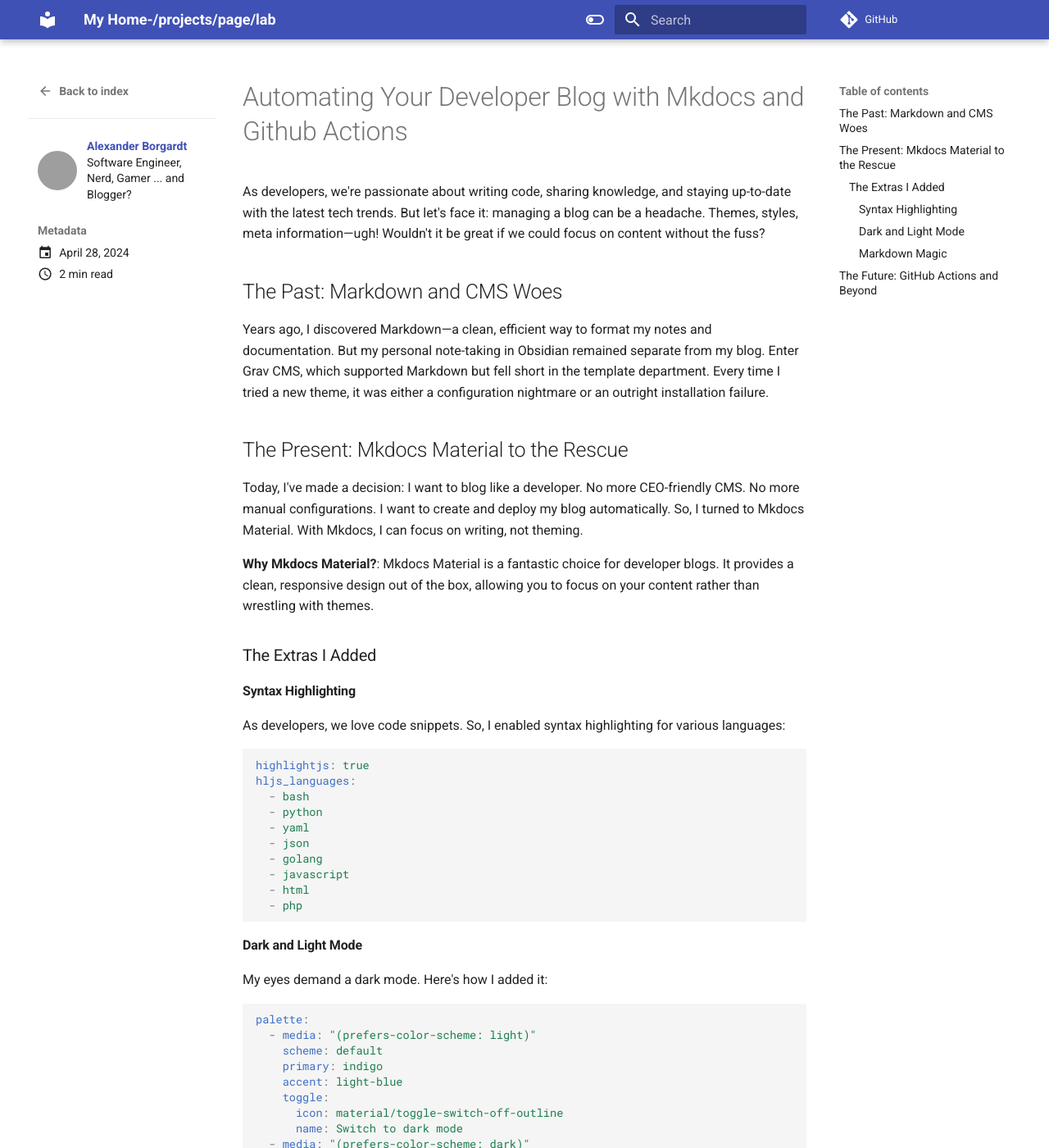
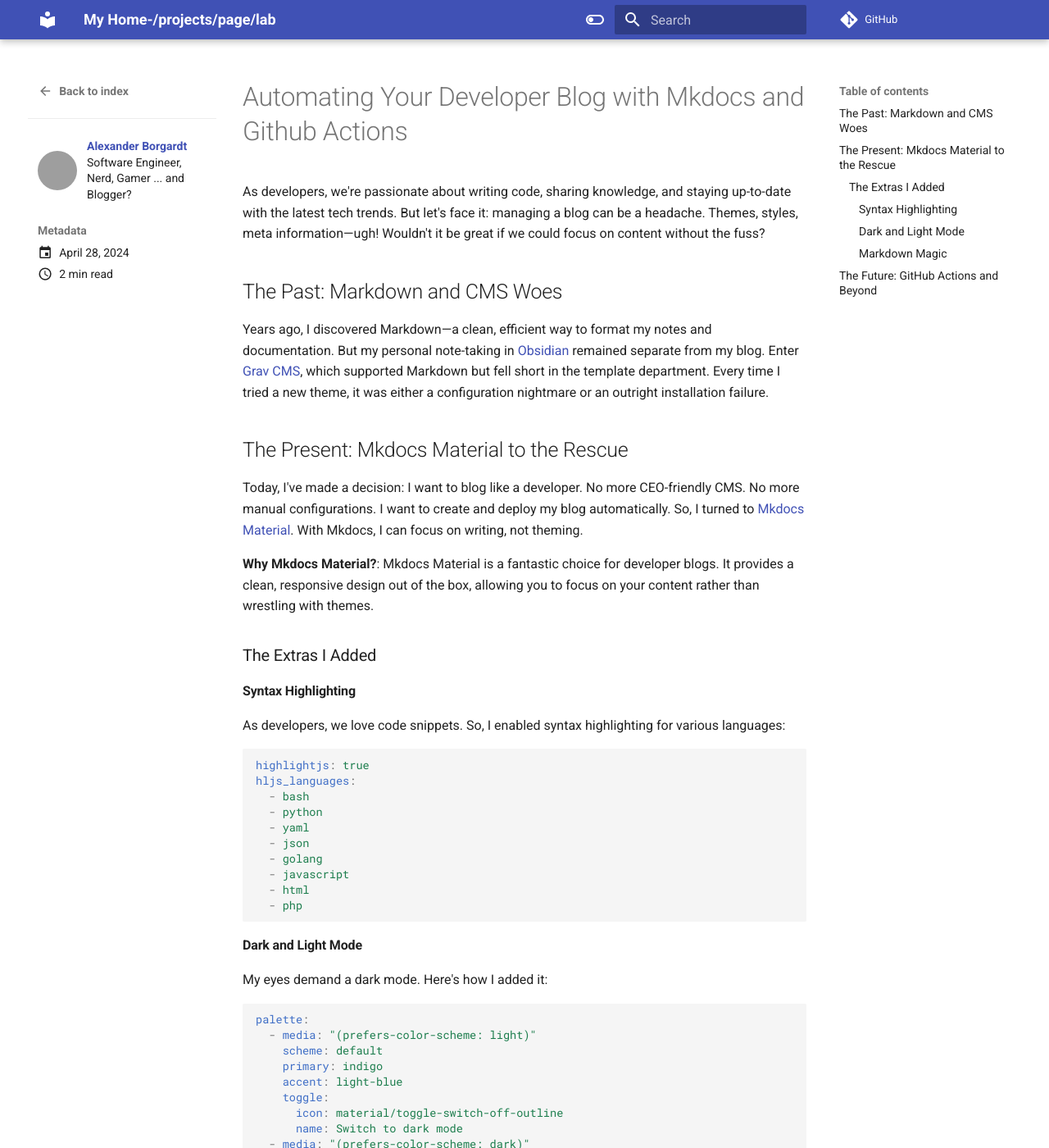
Before and after one commit to b1tray3r/alexander.boragardt.me, an MkDocs documentation site: the page built from docs/blog/posts/this-blog.md, in a window 1280 px wide and 1400 px high. Shown: the whole window at 82% size. Built offline with MkDocs 1.6.1 and Material for MkDocs 9.7.7, drawn with Linux system fonts in a browser that asks for light colours; comment, search, counter and statistics services are not loaded; part of the change alters nothing that is shown; some of the changed text lies outside the part shown; grey boxes are pictures that could not be loaded.

Commit message:
docs/blog/posts: add links to websites

````diff
--- a/docs/blog/posts/this-blog.md
+++ b/docs/blog/posts/this-blog.md
@@ -12,13 +12,15 @@ tags:
 
 As developers, we're passionate about writing code, sharing knowledge, and staying up-to-date with the latest tech trends. But let's face it: managing a blog can be a headache. Themes, styles, meta information—ugh! Wouldn't it be great if we could focus on content without the fuss?
 
+<!-- more -->
+
 ## The Past: Markdown and CMS Woes
 
-Years ago, I discovered Markdown—a clean, efficient way to format my notes and documentation. But my personal note-taking in Obsidian remained separate from my blog. Enter Grav CMS, which supported Markdown but fell short in the template department. Every time I tried a new theme, it was either a configuration nightmare or an outright installation failure.
+Years ago, I discovered Markdown—a clean, efficient way to format my notes and documentation. But my personal note-taking in [Obsidian](https://obsidian.md/) remained separate from my blog. Enter [Grav CMS](https://getgrav.org/), which supported Markdown but fell short in the template department. Every time I tried a new theme, it was either a configuration nightmare or an outright installation failure.
 
 ## The Present: Mkdocs Material to the Rescue
 
-Today, I've made a decision: I want to blog like a developer. No more CEO-friendly CMS. No more manual configurations. I want to create and deploy my blog automatically. So, I turned to Mkdocs Material. With Mkdocs, I can focus on writing, not theming.
+Today, I've made a decision: I want to blog like a developer. No more CEO-friendly CMS. No more manual configurations. I want to create and deploy my blog automatically. So, I turned to [Mkdocs Material](https://squidfunk.github.io/mkdocs-material/). With Mkdocs, I can focus on writing, not theming.
 
 **Why Mkdocs Material?**: Mkdocs Material is a fantastic choice for developer blogs. It provides a clean, responsive design out of the box, allowing you to focus on your content rather than wrestling with themes.
 
@@ -72,7 +74,7 @@ I wanted more than plain Markdown. So, I added two extensions:
    - [ ] unchecked
    - [x] checked
 
-2. **Mermaid JS Diagrams**: Mkdocs now renders Mermaid JS diagrams seamlessly.
+2. **Mermaid JS Diagrams**: Mkdocs now renders [Mermaid JS](https://mermaid.js.org/) diagrams seamlessly.
 
 ```yaml
 markdown_extensions:
@@ -90,7 +92,7 @@ markdown_extensions:
 My journey doesn't end here. I'm planning to automate deployment using GitHub Actions. Writing should be as smooth as coding:
 
 ```mermaid
-flowchart LR
+flowchart TD
 %%{init: {'theme': 'dark', 'flowchart' : {'width': '100%', 'defaultRenderer': 'elk'}}}%%
   write -- blogpost --> branch
   branch -- push --> repository
````
